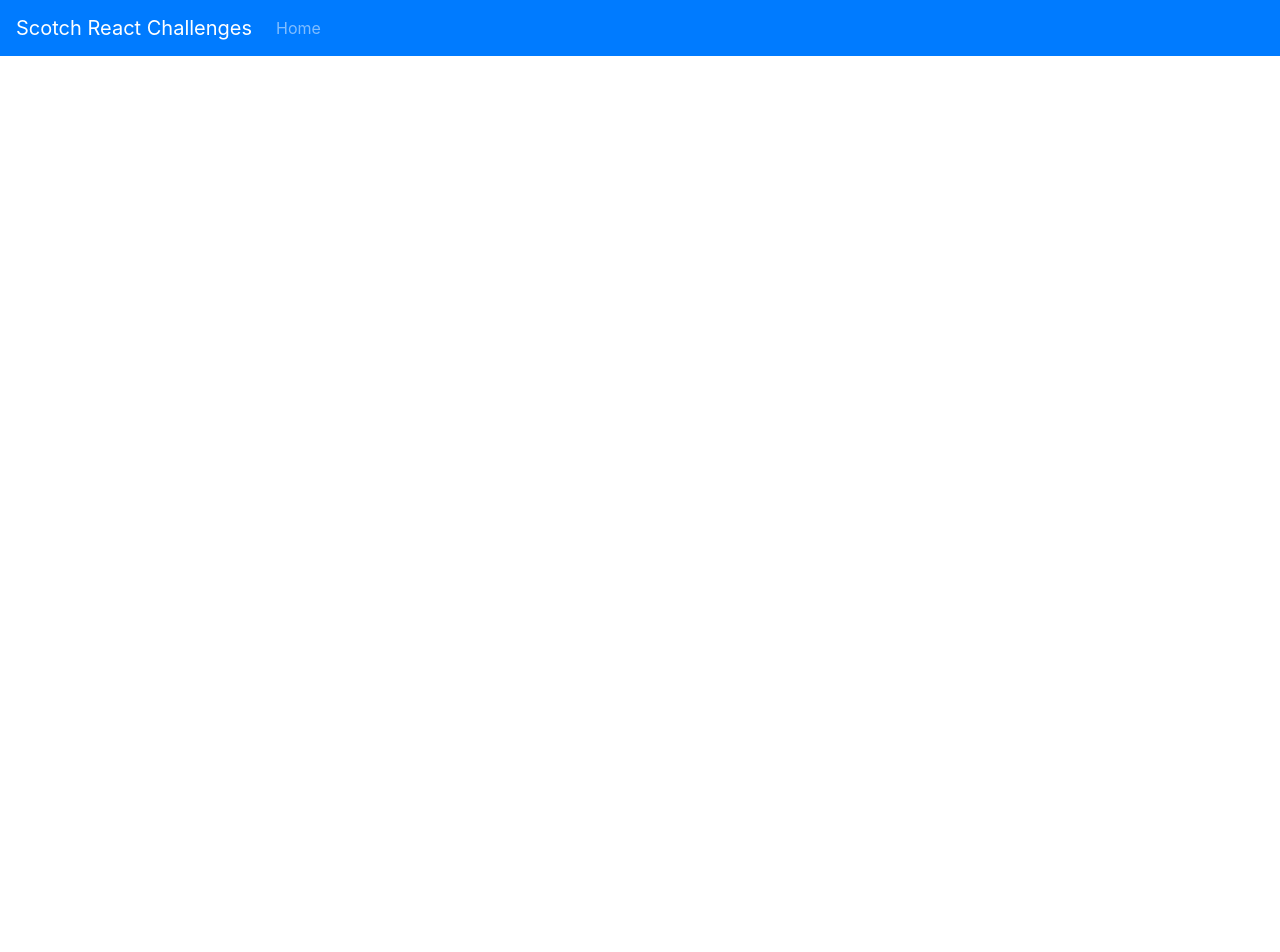
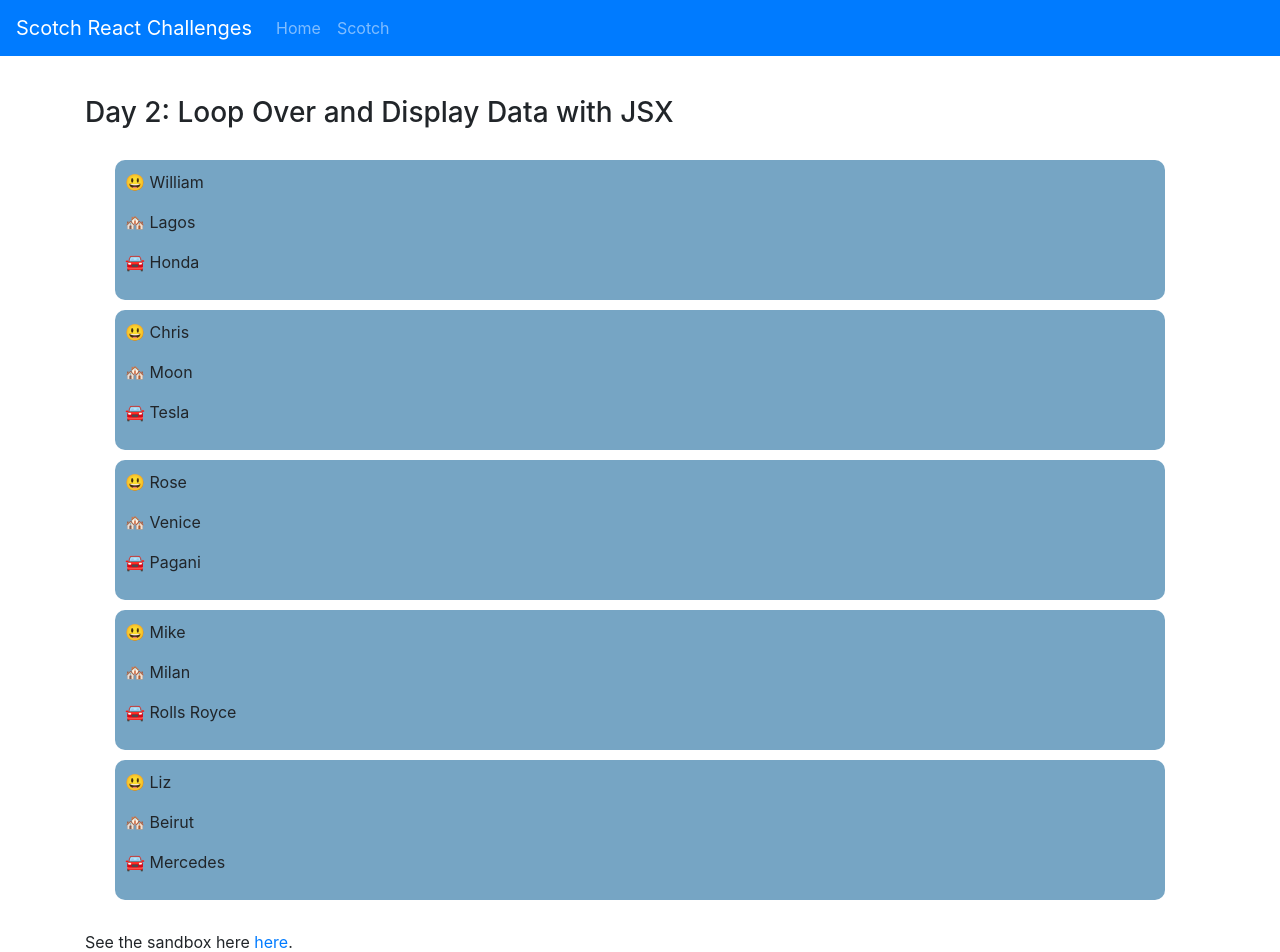
Before and after one commit to answebdev/scotch-react-10, a React (Create React App) app: page /loop-over-and-display-data-with-jsx in a window 1280 px wide. Shown: the top 952 px of the page. Before the commit the page ends 800 px from the top, so only its background shows below. Built offline with nearby package versions, Linux system fonts and the light colour scheme.

Commit message:
completed Day 2

```diff
--- a/public/index.html
+++ b/public/index.html
@@ -16,7 +16,7 @@
   <!-- Link to Bootstrap -->
   <link rel="stylesheet" href="https://maxcdn.bootstrapcdn.com/bootstrap/4.4.1/css/bootstrap.min.css"
     integrity="sha384-Vkoo8x4CGsO3+Hhxv8T/Q5PaXtkKtu6ug5TOeNV6gBiFeWPGFN9MuhOf23Q9Ifjh" crossorigin="anonymous" />
-  <title>React App</title>
+  <title>Scotch React Challenges</title>
 </head>
 
 <body>
--- a/src/App.css
+++ b/src/App.css
@@ -37,3 +37,18 @@
   opacity: 0.4;
   margin-bottom: 6px;
 }
+
+/* DAY TWO STYLES */
+.users {
+  text-align: left;
+  margin: 30px 20px;
+}
+.users div {
+  padding: 10px;
+  margin: 10px;
+  background: rgb(118, 165, 196);
+  border-radius: 10px;
+}
+.page-deets {
+  margin-top: 80px;
+}
--- a/src/App.js
+++ b/src/App.js
@@ -2,6 +2,7 @@ import React from 'react';
 import { BrowserRouter as Router, Route, Switch } from 'react-router-dom';
 import Home from './components/pages/Home';
 import One from './components/pages/One';
+import Two from './components/pages/Two';
 
 import Navigation from './components/layout/Navigation';
 import './App.css';
@@ -14,6 +15,11 @@ function App() {
         <Switch>
           <Route exact path='/' component={Home} />
           <Route exact path='/display-simple-data-with-jsx' component={One} />
+          <Route
+            exact
+            path='/loop-over-and-display-data-with-jsx'
+            component={Two}
+          />
         </Switch>
       </div>
     </Router>
--- a/src/components/layout/Navigation.js
+++ b/src/components/layout/Navigation.js
@@ -9,8 +9,14 @@ const Navigation = () => {
         <Navbar.Brand href='/'>Scotch React Challenges</Navbar.Brand>
         <Nav className='mr-auto'>
           <Nav.Link href='/'>Home</Nav.Link>
-          {/* <Nav.Link href='#features'>Features</Nav.Link>
-          <Nav.Link href='#pricing'>Pricing</Nav.Link> */}
+          <Nav.Link
+            href='https://scotch.io/'
+            rel='noopener noreferrer'
+            target='_blank'
+          >
+            Scotch
+          </Nav.Link>
+          {/* <Nav.Link href='#pricing'>Pricing</Nav.Link> */}
         </Nav>
       </Navbar>
     </div>
--- a/src/components/pages/Home.js
+++ b/src/components/pages/Home.js
@@ -27,9 +27,21 @@ const Home = () => {
           <p>
             <strong>Day 1:</strong> Display Simple Data with JSX&nbsp;&nbsp;
             <Button
-              variant='outline-primary'
+              variant='primary'
               size='sm'
               href='/display-simple-data-with-jsx'
+              style={{ marginRight: '5px' }}
+            >
+              View <i class='fas fa-eye'></i>
+            </Button>
+          </p>
+          <p>
+            <strong>Day 2:</strong> Loop Over and Display Data with
+            JSX&nbsp;&nbsp;
+            <Button
+              variant='primary'
+              size='sm'
+              href='/loop-over-and-display-data-with-jsx'
               style={{ marginRight: '5px' }}
             >
               View <i class='fas fa-eye'></i>
--- a/src/components/pages/One.js
+++ b/src/components/pages/One.js
@@ -1,6 +1,5 @@
 import React from 'react';
 import { Container } from 'react-bootstrap';
-// import One from '../styles/One.css';
 
 const user = {
   name: 'Chris on Code',
@@ -63,7 +62,6 @@ const One = () => {
           <p>
             See the sandbox here&nbsp;
             <a
-              className='click'
               href='https://codesandbox.io/s/4q3nk5kxo7?file=/src/styles.css:0-531'
               rel='noopener noreferrer'
               target='_blank'
@@ -74,29 +72,8 @@ const One = () => {
           </p>
         </div>
       </div>
-      {/* <div style={{ marginTop: '40px', textAlign: 'center' }}>
-        <h2>
-          <strong>Scotch React Challenges</strong>
-        </h2>
-        <p>Day One</p>
-        <p>
-          See the sandbox here&nbsp;
-          <a
-            className='click'
-            href='https://codesandbox.io/s/4q3nk5kxo7?file=/src/styles.css:0-531'
-            rel='noopener noreferrer'
-            target='_blank'
-          >
-            here
-          </a>
-          .
-        </p>
-        <br />
-      </div> */}
     </Container>
   );
 };
 
 export default One;
-// const rootElement = document.getElementById('root');
-// ReactDOM.render(<App />, rootElement);
--- /dev/null
+++ b/src/components/pages/Two.js
@@ -0,0 +1,46 @@
+import React from 'react';
+import { Container } from 'react-bootstrap';
+import users from './users-data-day2';
+
+const Two = () => {
+  return (
+    <Container>
+      <div className='App'>
+        <h3 style={{ marginTop: '40px', marginBottom: '20px' }}>
+          Day 2: Loop Over and Display Data with JSX
+        </h3>
+
+        {/* Iterate over array in user data.
+            Display each data in  array in a card.
+            Each card must have a 'key' attribute. */}
+        <div className='users'>
+          {users.map((user, index) => {
+            return (
+              <div key={index}>
+                <p>{user.name}</p>
+                <p>{user.location}</p>
+                <p>{user.car}</p>
+              </div>
+            );
+          })}
+        </div>
+
+        <p>
+          See the sandbox here&nbsp;
+          <a
+            href='https://codesandbox.io/s/o41ry580w9'
+            rel='noopener noreferrer'
+            target='_blank'
+          >
+            here
+          </a>
+          .
+        </p>
+      </div>
+    </Container>
+  );
+};
+
+export default Two;
+// const rootElement = document.getElementById('root');
+// ReactDOM.render(<App />, rootElement);
--- /dev/null
+++ b/src/components/pages/users-data-day2.js
@@ -0,0 +1,28 @@
+// Data export
+export default [
+  {
+    name: '😃 William',
+    location: '🏘️ Lagos',
+    car: '🚘 Honda',
+  },
+  {
+    name: '😃 Chris',
+    location: '🏘️ Moon',
+    car: '🚘 Tesla',
+  },
+  {
+    name: ' 😃 Rose',
+    location: '🏘️ Venice',
+    car: '🚘 Pagani',
+  },
+  {
+    name: '😃 Mike',
+    location: '🏘️ Milan',
+    car: '🚘 Rolls Royce',
+  },
+  {
+    name: '😃 Liz',
+    location: '🏘️ Beirut',
+    car: '🚘 Mercedes',
+  },
+];
```
